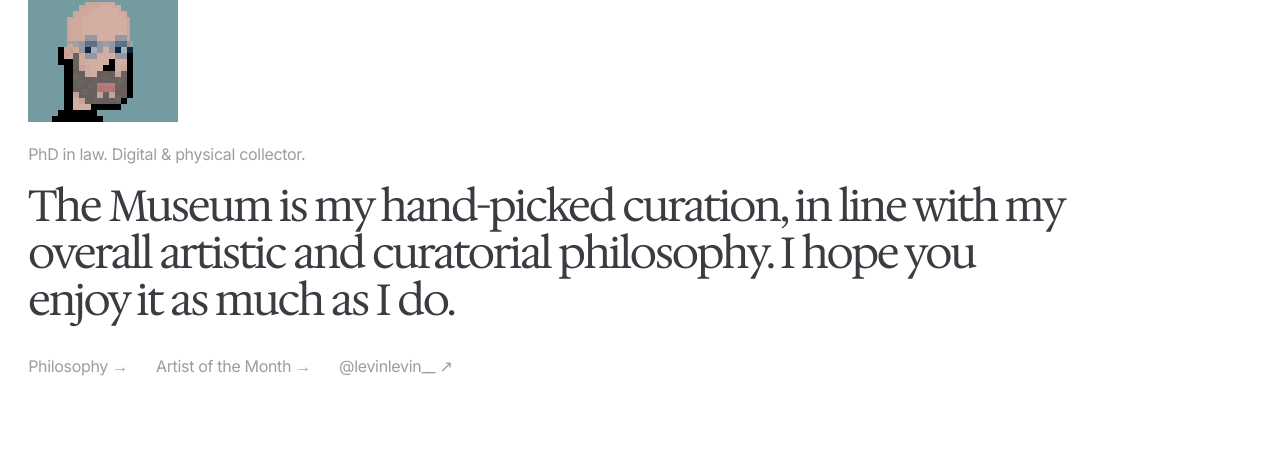
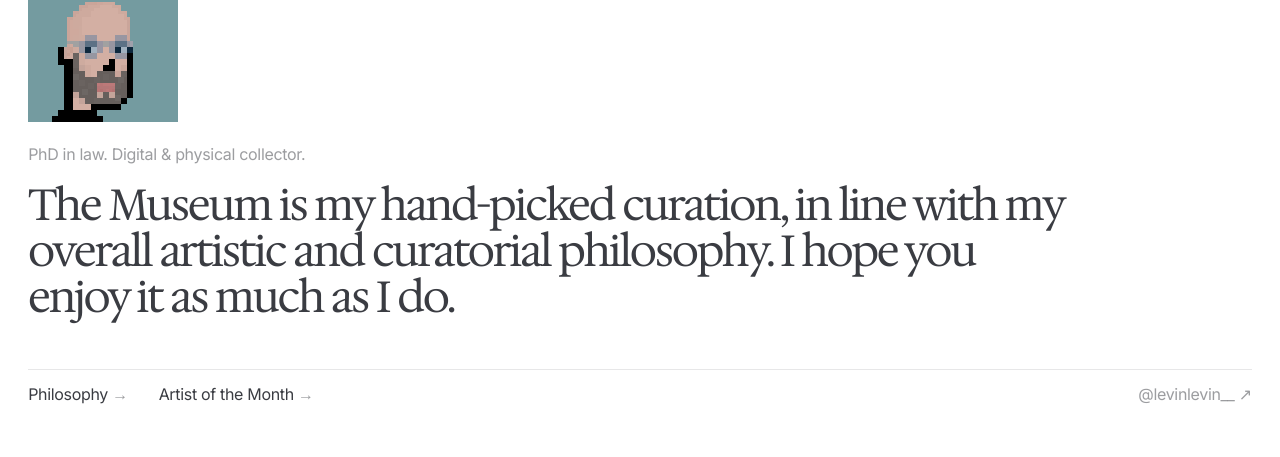
Before and after one commit to Yagamifyed/museum, a plain HTML site: page index.html in a window 1280 px wide. Shown: the part 9614-10071 px from the top of the page. Drawn offline with Linux system fonts and the light colour scheme.

Commit message:
About: links row matches the one under the title; statement on the work-title scale

```diff
--- a/index.html
+++ b/index.html
@@ -141,11 +141,13 @@
           <img class="about-pfp" src="punk.png" width="50" height="50" alt="LevinLevin's punk">
           <p class="about-bio" data-bio></p>
           <p class="about-statement" data-statement></p>
-          <nav class="about-links" aria-label="More of the Museum">
-            <a href="#/philosophy">Philosophy <span class="arrow">→</span></a>
-            <a href="#/artist-of-the-month">Artist of the Month <span class="arrow">→</span></a>
+          <div class="hero-foot about-foot">
+            <nav class="hero-links" aria-label="More of the Museum">
+              <a href="#/philosophy">Philosophy <span class="arrow">→</span></a>
+              <a href="#/artist-of-the-month">Artist of the Month <span class="arrow">→</span></a>
+            </nav>
             <a data-x href="#" target="_blank" rel="noopener">@ ↗</a>
-          </nav>
+          </div>
         </div>
       </div>
       <div class="posts" data-posts hidden>
--- a/style.css
+++ b/style.css
@@ -238,14 +238,11 @@ a.quiet:hover, button.quiet:hover { color: var(--ink); }
 /* one column, like a wall text: the statement wide, the other rooms in a line below it */
 .about { display: block; }
 .about-statement {
-  font-family: var(--serif); font-size: clamp(28px, 3.4vw, 54px);
-  line-height: 1.08; letter-spacing: -0.04em; margin: 0; max-width: 24em;
+  font-family: var(--serif); font-size: clamp(34px, 3.4vw, 56px); /* the scale of a work's title */
+  line-height: 1.05; letter-spacing: -0.04em; margin: 0; max-width: 24em;
 }
-.about-links { display: flex; flex-wrap: wrap; gap: 10px 28px; margin-top: 32px; }
-.about-links a { color: var(--mute); text-decoration: none; }
-.about-links a:hover { color: var(--ink); }
-.about-links a .arrow { display: inline-block; transition: transform .2s; }
-.about-links a:hover .arrow { transform: translateX(3px); }
+/* the links row under the statement is the same as the one under "The Museum." */
+.about-foot { margin-top: clamp(28px, 4vw, 48px); }
 
 /* ── footer ──────────────────────────────────────── */
 .foot { padding: clamp(120px, 20vh, 220px) var(--gutter) 24px; }
```
